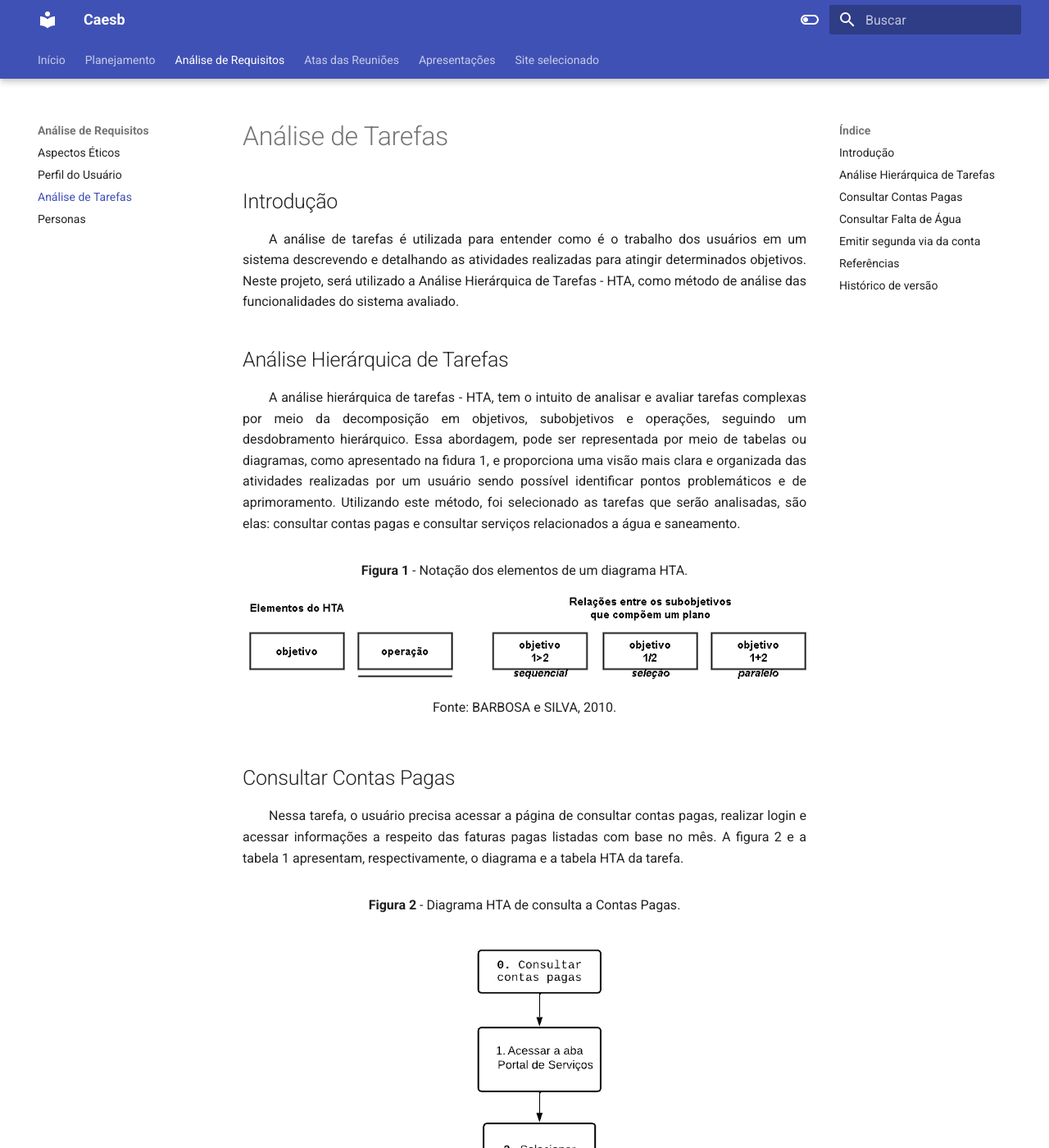
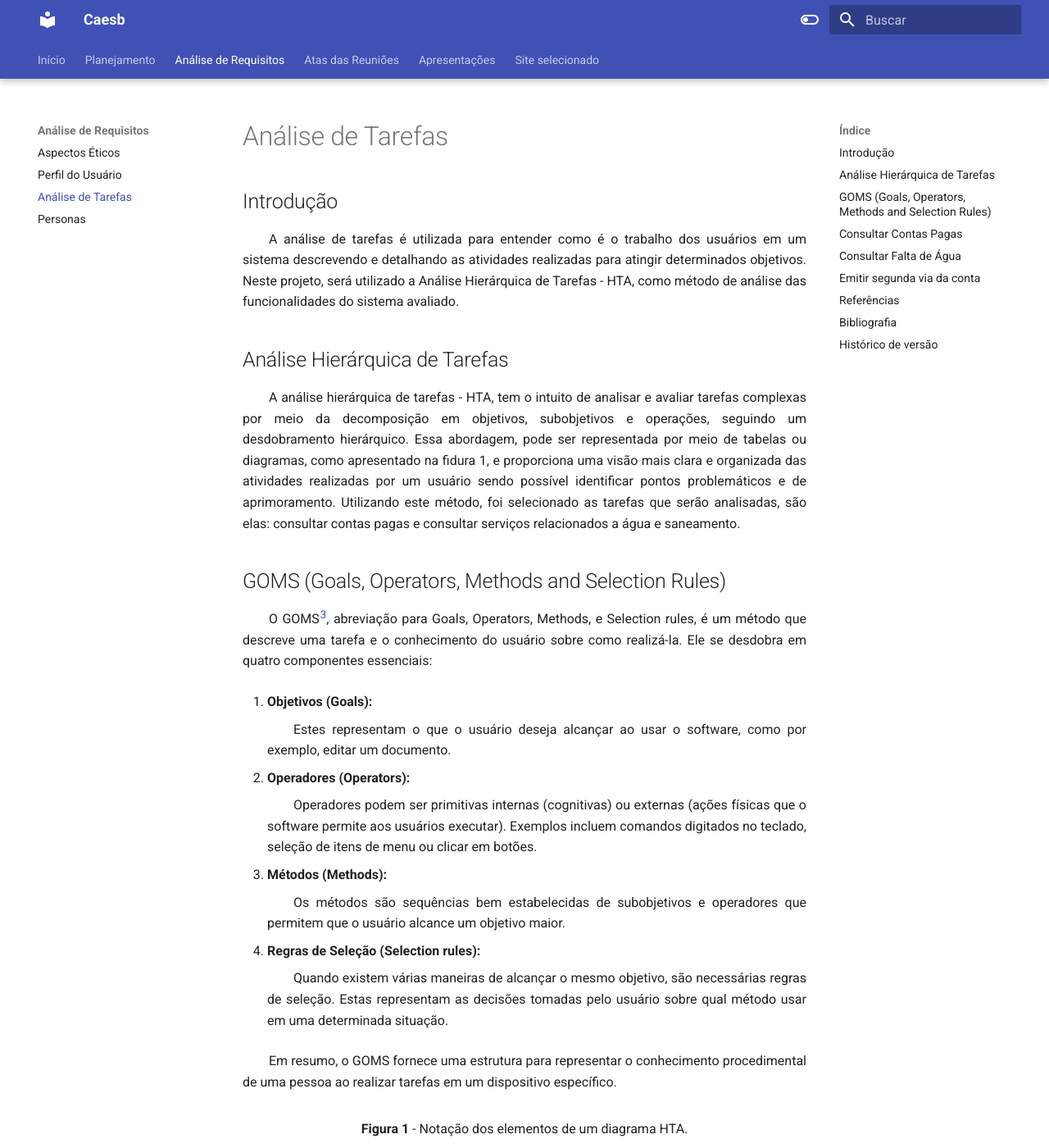
Before and after one commit to Interacao-Humano-Computador/2023.2-Caesb, an MkDocs documentation site: the page built from docs/analise-de-requisitos/analise-de-tarefas.md, in a window 1280 px wide and 1400 px high. Shown: the whole window at 82% size. Built offline with MkDocs 1.6.1 and Material for MkDocs 9.7.7, drawn with Linux system fonts in a browser that asks for light colours; some of the changed text lies outside the part shown.

Commit message:
adicionando GOMS
Co-authored-by: OscarDeBrito <oscarcorreiadebrito@gmail.com>

```diff
--- a/docs/analise-de-requisitos/analise-de-tarefas.md
+++ b/docs/analise-de-requisitos/analise-de-tarefas.md
@@ -7,6 +7,20 @@
 ## Análise Hierárquica de Tarefas
 
 <p align="justify">&emsp;&emsp;A análise hierárquica de tarefas - HTA, tem o intuito de analisar e avaliar tarefas complexas por meio da decomposição em objetivos, subobjetivos e operações, seguindo um desdobramento hierárquico. Essa abordagem, pode ser representada por meio de tabelas ou diagramas, como apresentado na fidura 1, e proporciona uma visão mais clara e organizada das atividades realizadas por um usuário sendo possível identificar pontos problemáticos e de aprimoramento.  Utilizando este método, foi selecionado as tarefas que serão analisadas, são elas: consultar contas pagas e consultar serviços relacionados a água e saneamento.  </p>
+
+## GOMS (Goals, Operators, Methods and Selection Rules)
+
+<p align="justify">&emsp;&emsp;O GOMS<a href="#4"><sup>3</sup></a>, abreviação para Goals, Operators, Methods, e Selection rules, é um método que descreve uma tarefa e o conhecimento do usuário sobre como realizá-la. Ele se desdobra em quatro componentes essenciais:</p>
+
+1. **Objetivos (Goals):** <p align="justify">&emsp;&emsp;Estes representam o que o usuário deseja alcançar ao usar o software, como por exemplo, editar um documento.</p>
+
+2. **Operadores (Operators):** <p align="justify">&emsp;&emsp;Operadores podem ser primitivas internas (cognitivas) ou externas (ações físicas que o software permite aos usuários executar). Exemplos incluem comandos digitados no teclado, seleção de itens de menu ou clicar em botões.</p>
+
+3. **Métodos (Methods):** <p align="justify">&emsp;&emsp;Os métodos são sequências bem estabelecidas de subobjetivos e operadores que permitem que o usuário alcance um objetivo maior. </p>
+
+4. **Regras de Seleção (Selection rules):** <p align="justify">&emsp;&emsp;Quando existem várias maneiras de alcançar o mesmo objetivo, são necessárias regras de seleção. Estas representam as decisões tomadas pelo usuário sobre qual método usar em uma determinada situação.</p>
+
+<p align="justify">&emsp;&emsp;Em resumo, o GOMS fornece uma estrutura para representar o conhecimento procedimental de uma pessoa ao realizar tarefas em um dispositivo específico.</p>
 
 <figure markdown>
 <font size="3"><b>Figura 1</b> - Notação dos elementos de um diagrama HTA.</font>
@@ -31,10 +45,6 @@
 <font size="3"><p style="text-align: center">Fonte: <a href="https://github.com/JeffersonSenaa" target="_blank">Jefferson Sena</a></p></font>
 
 </figure>
-
-
-
-
 
 |     Objetivos/Operações      | Problemas e recomendações                                                                                                                                                                               |
 | :--------------------------: | ------------------------------------------------------------------------------------------------------------------------------------------------------------------------------------------------------- |
@@ -103,13 +113,23 @@
 | 4.2 Clique em download  | **feedback**: o download da segunda via em formato de PDF irá começar. <br>|
 
 
+<p align= "left">GOMS (Goals, Operators, Methods and Selection Rules)</p>
+
+<center>
+
+![Notação em GOMS](../../assets/analise_de_tarefas/GOMS_emitir.png){width=500px}
+
+</center>
 
 ## Referências
 
-> <p id="1"> 1. BARBOSA, S. D. J.; SILVA, B. S. Interação Humano-Computador. Rio de Janeiro: Elsevier, 2010.</p>
+> <p id="1" align="justify"> 1. BARBOSA, S. D. J.; SILVA, B. S. Interação Humano-Computador. Rio de Janeiro: Elsevier, 2010.</p>
 
-> <p id="3">2. Bilheteria Digital. Disponível em> <a href="https://interacao-huma no-computador.github.io/2023.1-BilheteriaDigital/analise-de-requisitos/analise-de-tarefas/hta/">https://interacao-humano-computador.github.io/2023.1-BilheteriaDigital/analise-de-requisitos/analise-de-tarefas/hta/</a>. Acesso em 14 de outubro de 2023.</p>
+> <p id="3" align="justify">2. Bilheteria Digital. Disponível em> <a href="https://interacao-huma no-computador.github.io/2023.1-BilheteriaDigital/analise-de-requisitos/analise-de-tarefas/hta/">https://interacao-humano-computador.github.io/2023.1-BilheteriaDigital/analise-de-requisitos/analise-de-tarefas/hta/</a>. Acesso em 14 de outubro de 2023.</p>
 
+## Bibliografia
+
+> <p id="4" align="justify">1. Bilheteria Digital. Análise Hierárquica de Tarefas. Repositório do Grupo Bilheteria Digital da disciplina de Interação Humano Computador da Universidade de Brasília, 2023. Disponível em: https://interacao-humano-computador.github.io/2023.1-BilheteriaDigital/analise-de-requisitos/analise-de-tarefas/hta/. Acesso em: 16 de out. 2023.</p>
 
 ## Histórico de versão
 
```
Also changed, not shown: other parts of docs/analise-de-requisitos/analise-de-tarefas.md (+1 -1 lines), docs/assets/analise_de_tarefas/GOMS_emitir.png (added).
